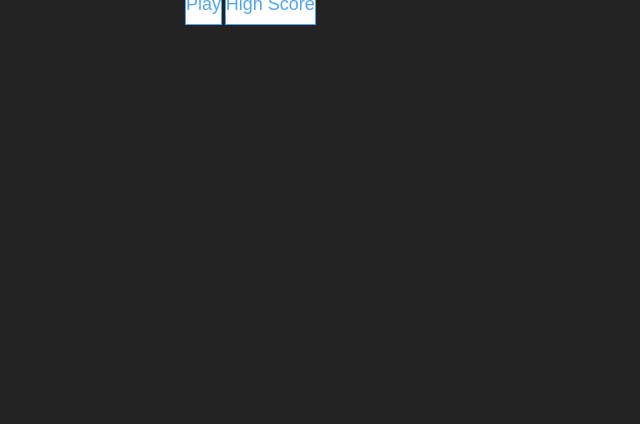
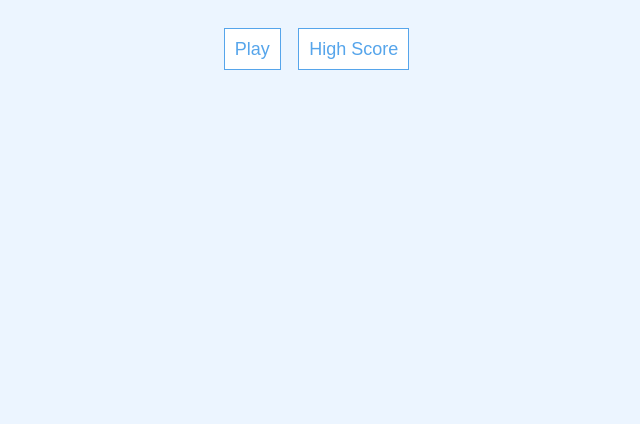
Before and after one commit to PaulinoBermudez/BuildAQuizApp, a plain HTML site: page index.html in a window 1280 px wide. Shown: the part 452-876 px from the top of the page, without its empty margins (55-695 px from the left). Before the commit the page ends 800 px from the top, so only its background shows below. Drawn offline with Linux system fonts and the light colour scheme.

Commit message:
Other files for this project

```diff
--- a/app.css
+++ b/app.css
@@ -1,14 +1,14 @@
 :root {
-    background-color: rgb(35, 35, 35);
+    background-color: #ecf5ff;
     font-size:  62.5%;
 }
 
 * {
     box-sizing: border-box;
     font-family: Arial, Helvetica, sans-serif;
-    margin: 0;
-    padding: 0;
-    color: gray;
+    margin: 1%;
+    padding: 0.5%;
+    color: #333;
 }
 
 h1,h2,h3,h4,h5{
@@ -38,7 +38,7 @@ h3 {
 }
 
 
-/* Herramientas */
+/* Container */
 
 .container {
     width: 100vw;
@@ -48,6 +48,7 @@ h3 {
     align-items: center;
     max-width: 80rem;
     margin: 0 auto;
+	padding: 2rem;
 }
 
 .container > * {
@@ -61,7 +62,7 @@ h3 {
 
 .flex-center {
     justify-content: center;
-    align-items: center
+    align-items: center;
 }
 
 
@@ -77,10 +78,10 @@ h3 {
     display: none;
 }
 
-/* BUTTONS */
+/* Buttons */
 .btn {
     font-size: 1.8rem;
-    padding: 1rem 0;
+    padding: 1rem 1rem;
     width: 20rem;
     text-align: center;
     border: 0.1rem solid #56a5eb;
@@ -92,7 +93,7 @@ h3 {
 
 .btn:hover {
     cursor: pointer;
-    box-shadow: 0 0.4rem 1.4rem 0 rgba(30, 164, 231, 0.5);
+    box-shadow: 0 0.4rem 1.4rem 0 rgba(86, 185, 235, 0.5);
     transform: translateY(-0.1rem);
     transition: transform 150ms;
 }
```
Also changed, not shown: scores.html (added, +13 -0 lines), 1 other file.
